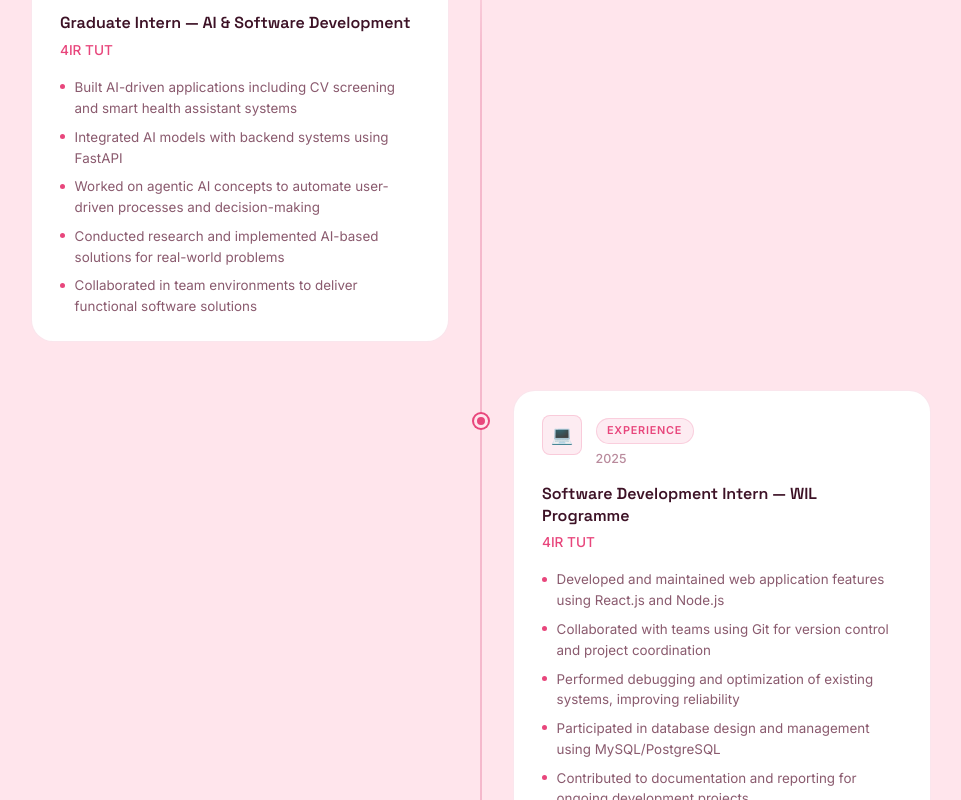
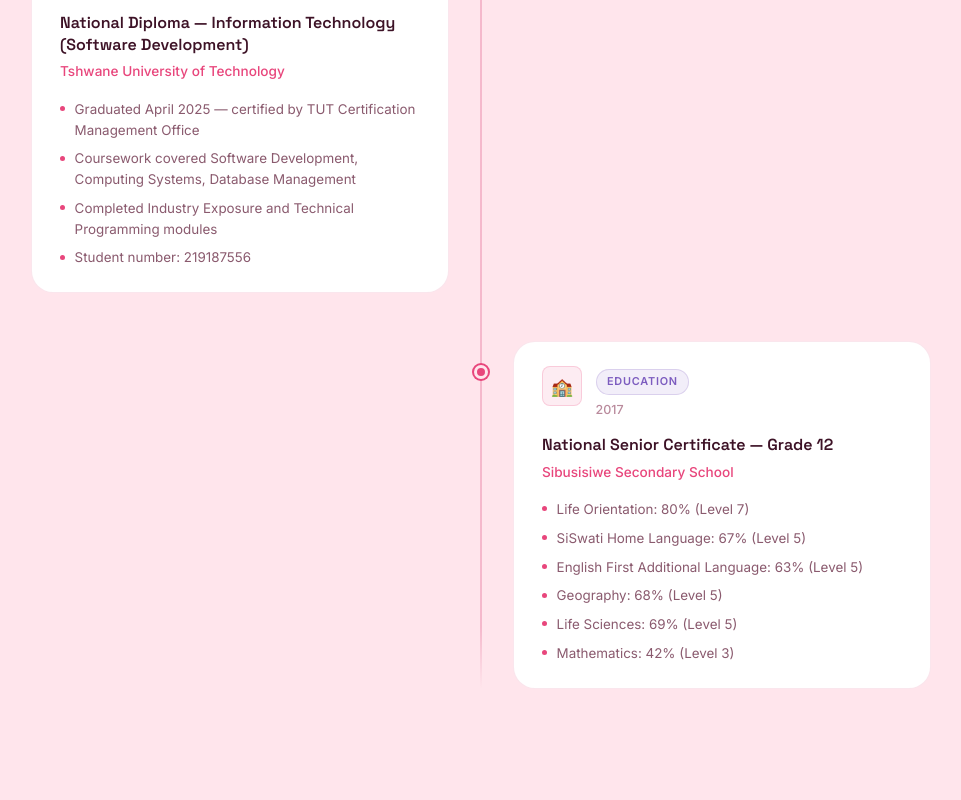
Before and after one commit to Nolitha5/FlorahSibiya, a React (Vite) app: page / in a window 1280 px wide. Shown: the part 3320-4120 px from the top of the page, without its empty margins (159-1120 px from the left). Built offline with nearby package versions, Linux system fonts and the light colour scheme.

Commit message:
fix: remove experience entries from education section, keep only qualifications

```diff
--- a/src/data/education.js
+++ b/src/data/education.js
@@ -1,34 +1,4 @@
 export const educationItems = [
-  {
-    id: 'graduate-intern',
-    type: 'experience',
-    title: 'Graduate Intern — AI & Software Development',
-    institution: '4IR TUT',
-    period: '2026 – Present',
-    icon: '🤖',
-    highlights: [
-      'Built AI-driven applications including CV screening and smart health assistant systems',
-      'Integrated AI models with backend systems using FastAPI',
-      'Worked on agentic AI concepts to automate user-driven processes and decision-making',
-      'Conducted research and implemented AI-based solutions for real-world problems',
-      'Collaborated in team environments to deliver functional software solutions',
-    ],
-  },
-  {
-    id: 'wil-intern',
-    type: 'experience',
-    title: 'Software Development Intern — WIL Programme',
-    institution: '4IR TUT',
-    period: '2025',
-    icon: '💻',
-    highlights: [
-      'Developed and maintained web application features using React.js and Node.js',
-      'Collaborated with teams using Git for version control and project coordination',
-      'Performed debugging and optimization of existing systems, improving reliability',
-      'Participated in database design and management using MySQL/PostgreSQL',
-      'Contributed to documentation and reporting for ongoing development projects',
-    ],
-  },
   {
     id: 'national-diploma',
     type: 'education',
```
